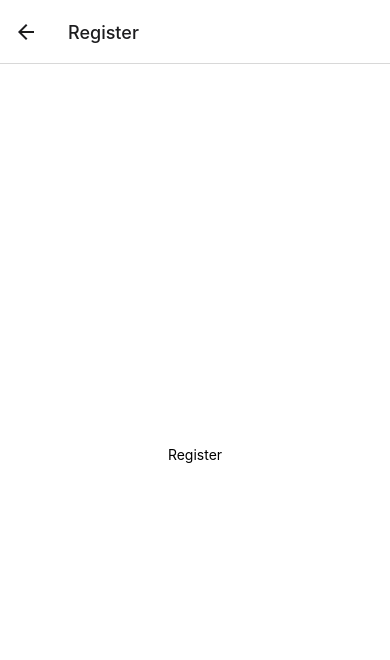
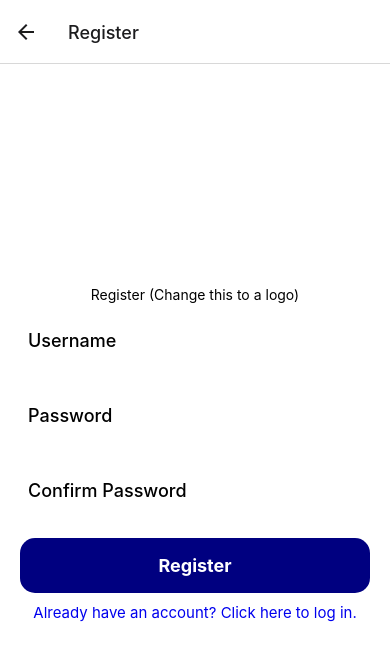
Before and after one commit to PearlynnT/BrainHack-CODE_EXP-2022, a React Native app: screen /Register in a window 390 px wide. Shown: the top 660 px of the page. Built offline with nearby package versions, Linux system fonts and the light colour scheme.

Commit message:
Added TextInput & Button to login & register screens

```diff
--- a/screens/LoginScreen.js
+++ b/screens/LoginScreen.js
@@ -1,12 +1,45 @@
+// TODO: Add authentication
+
 import React from "react";
-import { Text, StyleSheet, View, TouchableOpacity } from "react-native";
+import {
+  Text,
+  StyleSheet,
+  View,
+  TextInput,
+  TouchableOpacity,
+} from "react-native";
 
 const LoginScreen = (props) => {
+  const [text, onChangeText] = React.useState(null);
+
+  const onLoginPress = () => {}; // TODO
+
   return (
     <View style={styles.container}>
-      <Text>Log In</Text>
+      <Text>Log In (Change this to a logo)</Text>
+      <TextInput
+        style={styles.input}
+        placeholder="Username"
+        autoCapitalize="none"
+        autoFocus={true}
+        onChangeText={onChangeText}
+        //value={username}
+      />
+      <TextInput
+        style={styles.input}
+        placeholder="Password"
+        secureTextEntry={true}
+        autoCapitalize="none"
+        onChangeText={onChangeText}
+        //value={password}
+      />
+      <TouchableOpacity style={styles.button} onPress={() => onLoginPress()}>
+        <Text style={styles.buttonTitle}>Log in</Text>
+      </TouchableOpacity>
       <TouchableOpacity onPress={() => props.navigation.navigate("Register")}>
-        <Text>Don't have an account? Click here to register.</Text>
+        <Text style={styles.footerText}>
+          Don't have an account? Click here to register.
+        </Text>
       </TouchableOpacity>
     </View>
   );
@@ -19,6 +52,34 @@ const styles = StyleSheet.create({
     alignItems: "center",
     justifyContent: "center",
   },
+  input: {
+    width: 350,
+    height: 55,
+    margin: 10,
+    padding: 8,
+    borderRadius: 15,
+    fontSize: 18,
+    fontWeight: "500",
+  },
+  button: {
+    width: 350,
+    height: 55,
+    margin: 10,
+    padding: 8,
+    borderRadius: 15,
+    backgroundColor: "#000080",
+    alignItems: "center",
+    justifyContent: "center",
+  },
+  buttonTitle: {
+    color: "white",
+    fontSize: 18,
+    fontWeight: "bold",
+  },
+  footerText: {
+    color: "#0000EE",
+    fontSize: 15,
+  },
 });
 
 export default LoginScreen;
--- a/screens/RegisterScreen.js
+++ b/screens/RegisterScreen.js
@@ -1,13 +1,57 @@
+// TODO: Add authentication
+
 import React from "react";
-import { Text, StyleSheet, View } from "react-native";
+import {
+  Text,
+  StyleSheet,
+  View,
+  TextInput,
+  TouchableOpacity,
+} from "react-native";
 
-export default function RegisterScreen() {
+const RegisterScreen = (props) => {
+  const [text, onChangeText] = React.useState(null);
+
+  const onRegisterPress = () => {}; // TODO
+
   return (
     <View style={styles.container}>
-      <Text>Register</Text>
+      <Text>Register (Change this to a logo)</Text>
+      <TextInput
+        style={styles.input}
+        placeholder="Username"
+        autoCapitalize="none"
+        autoFocus={true}
+        onChangeText={onChangeText}
+        //value={username}
+      />
+      <TextInput
+        style={styles.input}
+        placeholder="Password"
+        secureTextEntry={true}
+        autoCapitalize="none"
+        onChangeText={onChangeText}
+        //value={password}
+      />
+      <TextInput
+        style={styles.input}
+        placeholder="Confirm Password"
+        secureTextEntry={true}
+        autoCapitalize="none"
+        onChangeText={onChangeText}
+        //value={confirmPassword}
+      />
+      <TouchableOpacity style={styles.button} onPress={() => onRegisterPress()}>
+        <Text style={styles.buttonTitle}>Register</Text>
+      </TouchableOpacity>
+      <TouchableOpacity onPress={() => props.navigation.navigate("Log In")}>
+        <Text style={styles.footerText}>
+          Already have an account? Click here to log in.
+        </Text>
+      </TouchableOpacity>
     </View>
   );
-}
+};
 
 const styles = StyleSheet.create({
   container: {
@@ -16,4 +60,34 @@ const styles = StyleSheet.create({
     alignItems: "center",
     justifyContent: "center",
   },
+  input: {
+    width: 350,
+    height: 55,
+    margin: 10,
+    padding: 8,
+    borderRadius: 15,
+    fontSize: 18,
+    fontWeight: "500",
+  },
+  button: {
+    width: 350,
+    height: 55,
+    margin: 10,
+    padding: 8,
+    borderRadius: 15,
+    backgroundColor: "#000080",
+    alignItems: "center",
+    justifyContent: "center",
+  },
+  buttonTitle: {
+    color: "white",
+    fontSize: 18,
+    fontWeight: "bold",
+  },
+  footerText: {
+    color: "#0000EE",
+    fontSize: 15,
+  },
 });
+
+export default RegisterScreen;
```
